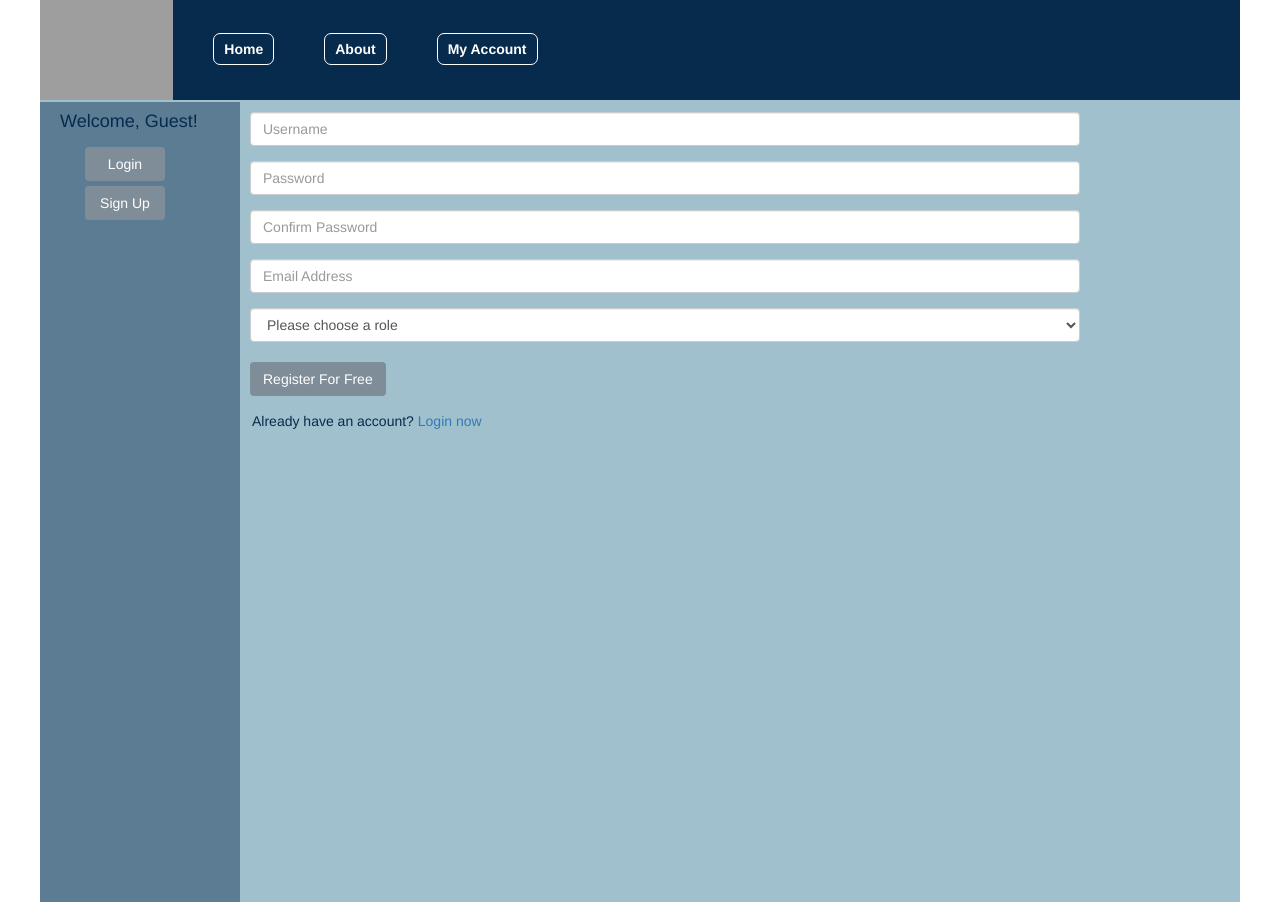
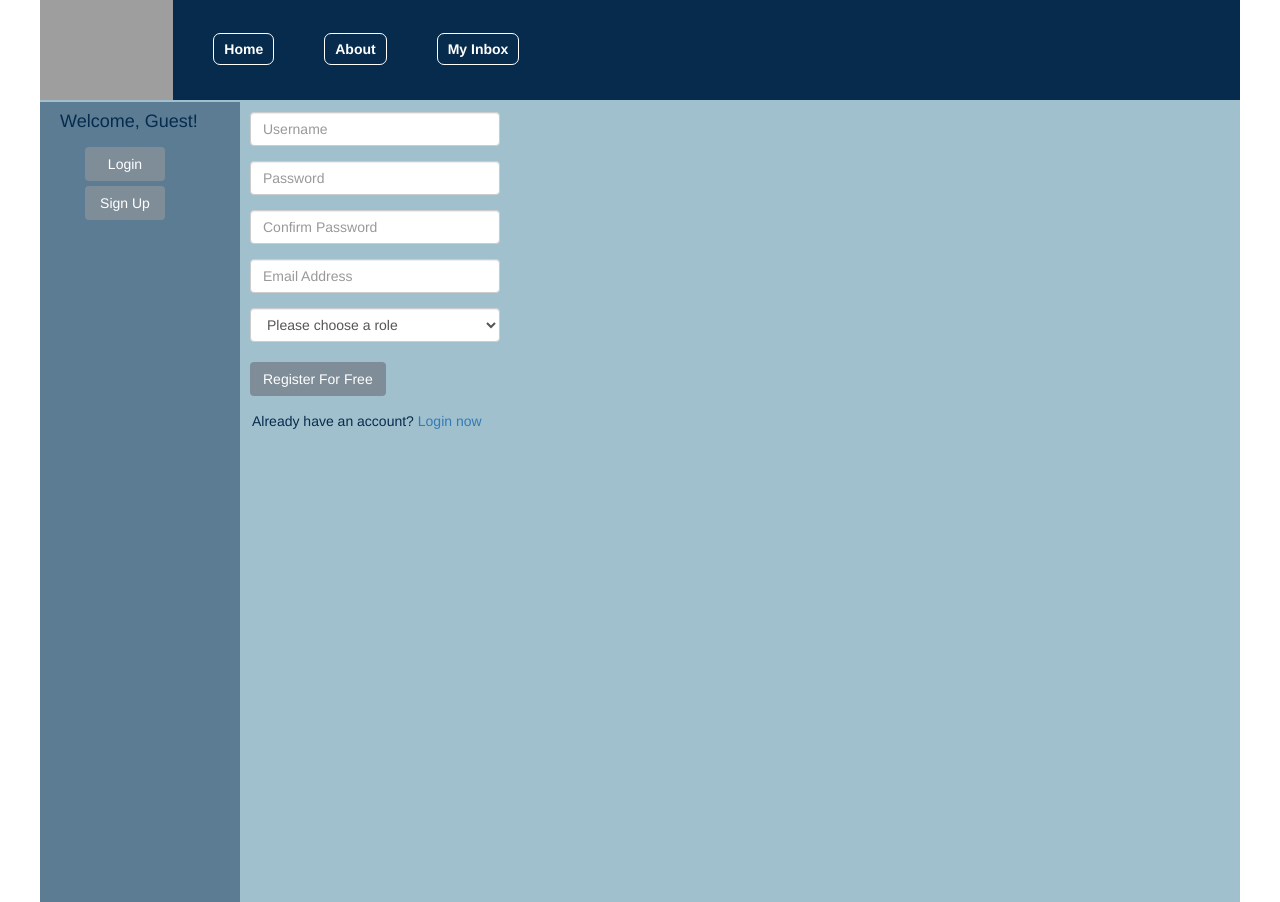
Before and after one commit to wuzhixiang88/Easy_Parcel_Clone, a React (Create React App) app in the folder client/: page /signup in a window 1280 px wide. Built offline with nearby package versions, Linux system fonts and the light colour scheme; grey boxes are pictures that could not be loaded.

Commit message:
added conditional 'my account' button and shorten the forms

```diff
--- a/client/src/App.css
+++ b/client/src/App.css
@@ -302,4 +302,8 @@ a:hover {
   margin-right: 10px;
 }
 
+.form {
+  width: 250px;
+}
+
 /* FOR GOOGLE MAP */
--- a/client/src/components/BookingDetails.jsx
+++ b/client/src/components/BookingDetails.jsx
@@ -168,7 +168,7 @@ const BookingDetails = ({ location, quotation, duration, parcelWeight }) => {
 
   return (
     <div id="bookingdetails">
-      <Form>
+      <Form className="form">
         <h4 className="quote-header">Complete your booking</h4>
         <h5>Sender Details</h5>
         <Form.Group>
--- a/client/src/components/Navbar.jsx
+++ b/client/src/components/Navbar.jsx
@@ -16,6 +16,9 @@ const Navbar = ({ loggedInUserRole, setLoggedInUserRole }) => {
       history.push("/");
     }
   };
+
+  const loggedInUser = localStorage.getItem("role");
+
   return (
     <div>
       <img src="https://i.imgur.com/9gChk72.gif" alt="..." height="100" />
@@ -26,12 +29,17 @@ const Navbar = ({ loggedInUserRole, setLoggedInUserRole }) => {
         <Link to="/about">
           <li className="nav-main nav-main-link">About</li>
         </Link>
-        <Link to="/deliveryman">
-          <li className="nav-main nav-main-link">
-            {/* use user session data to show a button to either Customer or Deliveryman Account */}
-            My Account
-          </li>
-        </Link>
+
+        {loggedInUser === "customer" ? (
+          <Link to="/customerinbox">
+            <li className="nav-main nav-main-link">My Inbox</li>
+          </Link>
+        ) : (
+          <Link to="/deliverymaninbox">
+            <li className="nav-main nav-main-link">My Inbox</li>
+          </Link>
+        )}
+
         {loggedInUserRole ? (
           <li
             className="nav-main btn-logout nav-main-link"
--- a/client/src/components/Quote.jsx
+++ b/client/src/components/Quote.jsx
@@ -170,7 +170,7 @@ const Quote = ({
   return (
     <div>
       <div id="quote">
-        <Form>
+        <Form className="form">
           <h4 className="quote-header">
             Enter Pickup, Dropoff & Parcel Weight
           </h4>
--- a/client/src/pages/LoginPage.jsx
+++ b/client/src/pages/LoginPage.jsx
@@ -90,7 +90,7 @@ const LoginPage = ({ setLoggedInUserRole }) => {
   return (
     <>
       <div>
-        <Form>
+        <Form className="form">
           <Form.Group>
             <Form.Control
               name="username"
--- a/client/src/pages/RegisterPage.jsx
+++ b/client/src/pages/RegisterPage.jsx
@@ -97,7 +97,7 @@ const RegisterPage = () => {
   return (
     <>
       <div>
-        <Form>
+        <Form className="form">
           <Form.Group>
             <Form.Control
               type="text"
```
Also changed, not shown: 1 other file (tests, documents, lock files or other folders).
